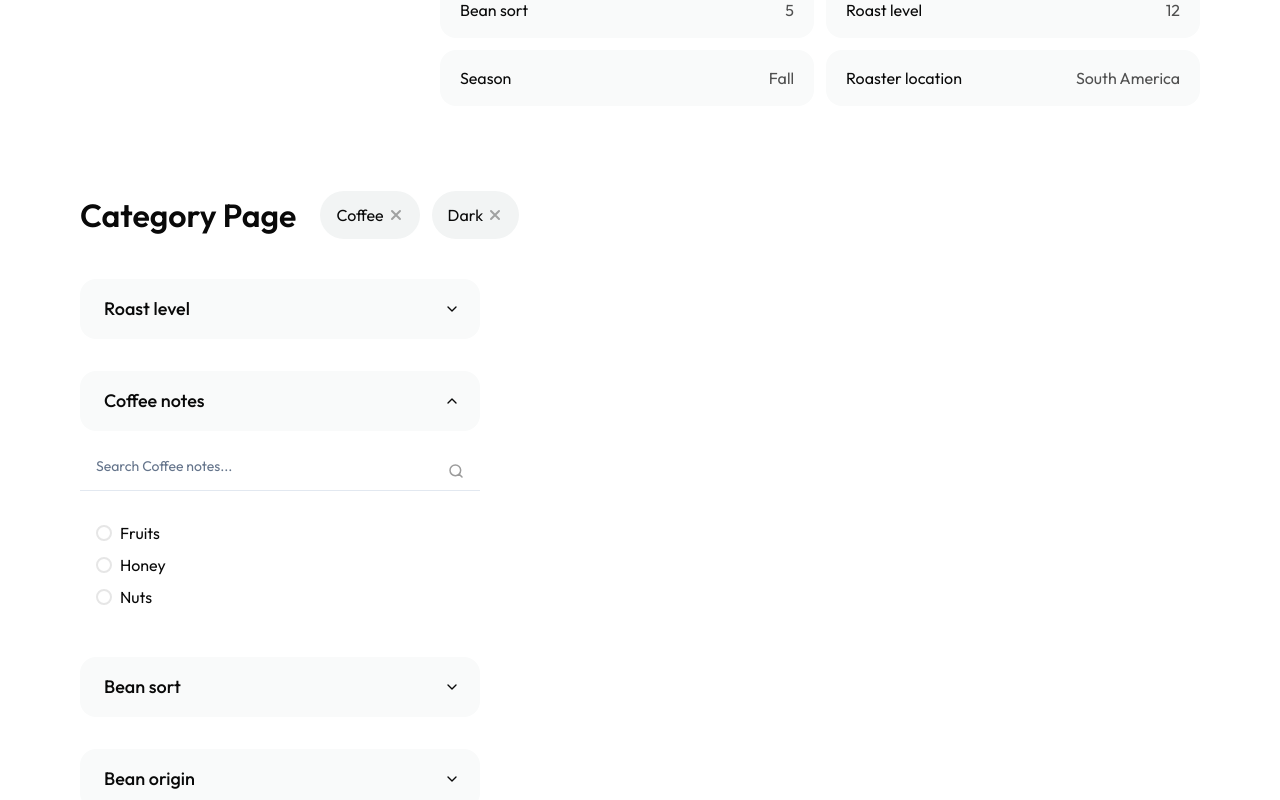
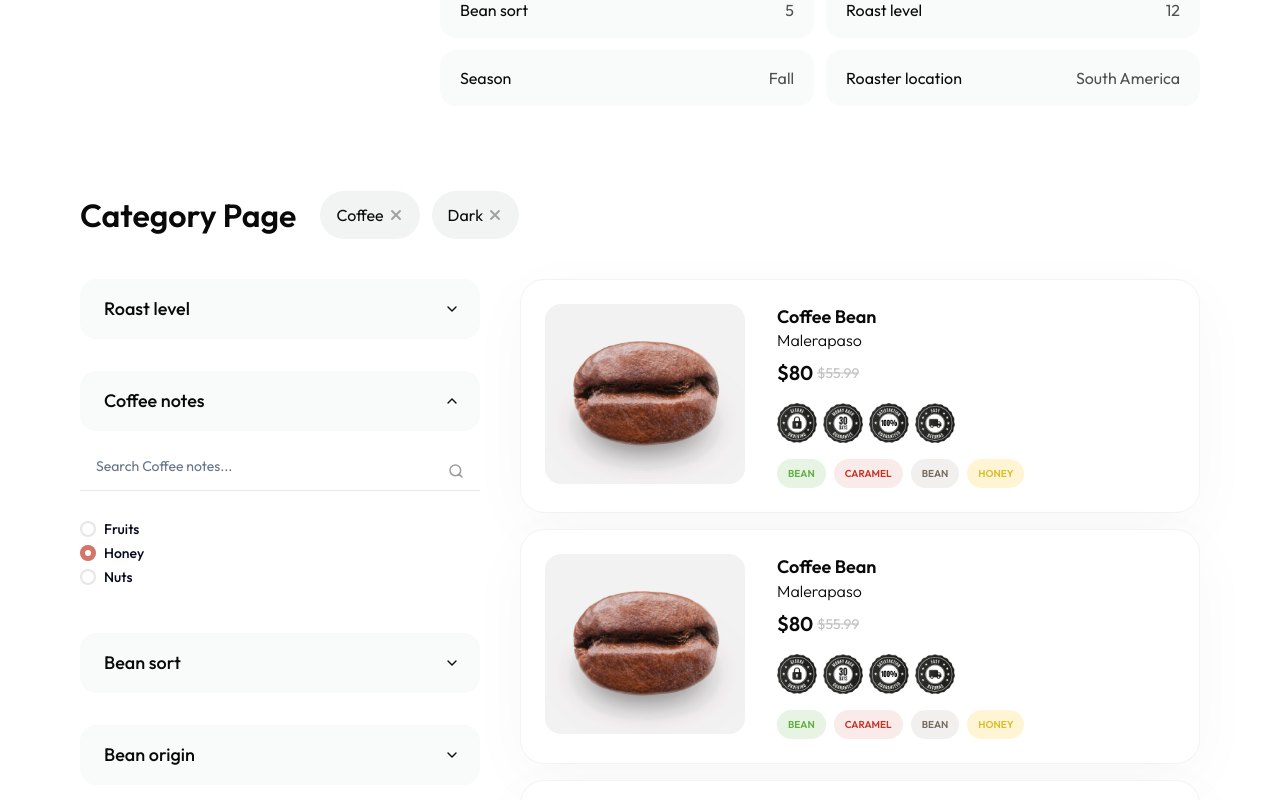
Before and after one commit to neharadialcode/shadcn-practice, a Next.js app: page / in a window 1280 px wide. Both pictures are taken after a click on the button "Coffee notes". Shown: the part 7952-8752 px from the top of the page. Built offline with nearby package versions, Linux system fonts and the light colour scheme.

Commit message:
merge code with slider branch and install checkbox

```diff
--- a/package.json
+++ b/package.json
@@ -10,6 +10,7 @@
   },
   "dependencies": {
     "@radix-ui/react-accordion": "^1.1.2",
+    "@radix-ui/react-checkbox": "^1.0.4",
     "@radix-ui/react-dialog": "^1.0.5",
     "@radix-ui/react-label": "^2.0.2",
     "@radix-ui/react-navigation-menu": "^1.1.4",
--- a/src/components/BeanCategory.jsx
+++ b/src/components/BeanCategory.jsx
@@ -11,11 +11,12 @@ import { beanCategories } from "./Helper";
 import { Input } from "./ui/input";
 import { Label } from "./ui/label";
 import { RadioGroup, RadioGroupItem } from "./ui/radio-group";
+import CategoryProduct from "./CategoryProduct";
 
 const BeanCategory = () => {
   return (
     <div className="pt-[45px] md:pb-20 pb-[45px] max-w-[1120px] mx-auto xl:px-0 px-3">
-      <div className="flex gap-6 items-center mb-10">
+      <div className="flex gap-6 sm:items-center sm:flex-row flex-col mb-10">
         <h2 className="font-semibold text-[32px] leading-[38.4px] text-[#090909]">
           Category Page
         </h2>
@@ -34,14 +35,15 @@ const BeanCategory = () => {
           </Button>
         </div>
       </div>
-      <div className="max-w-[400px]">
+      <div className="flex flex-col sm:flex-row gap-4 lg:gap-10">
+        <div className="lg:max-w-[400px] md:max-w-[300px] w-full">
           <Accordion type="single" collapsible className="w-full">
             {beanCategories.map((category, index) => {
               return (
                 <AccordionItem
-                // key={index}
+                  key={index}
                   value={index}
-                defaultOpen={index === 1}
+                  defaultOpen={index === 0}
                   className="mb-8  border-b-0"
                 >
                   <AccordionTrigger className="ps-6 pe-5 py-4 bg-[#f9fafa] rounded-2xl hover:no-underline font-medium text-lg text-[#090909]">
@@ -60,27 +62,14 @@ const BeanCategory = () => {
                         className="border-0 pb-4 px-4 border-b rounded-none focus-visible:outline-none focus-visible:ring-0"
                       />
                     </div>
-                  <RadioGroup defaultValue="">
-                    {category.categories.map((category, index) => {
-                        return (
-                        <div
-                          key={index}
-                          className="flex items-center gap-2 px-4"
-                        >
-                          <RadioGroupItem value={category} id={category} className="focus-visible:bg-[#D3756B]" />
-                          <Label className="cursor-pointer font-normal text-base text-[#090909]" htmlFor={category}>
-                            {category}
-                          </Label>
-                        </div>
-                      );
-                    })}
-                    </RadioGroup>
+                    <div>{category.type}</div>
                   </AccordionContent>
                 </AccordionItem>
               );
             })}
-
           </Accordion>
+        </div>
+        <CategoryProduct />
       </div>
     </div>
   );
--- a/src/components/CategoryProduct.jsx
+++ b/src/components/CategoryProduct.jsx
@@ -24,11 +24,6 @@ import { beanProductList } from "./Helper"
 const CategoryProduct = () => {
     return (
         <>
-            <div className="max-w-[1120px] px-3 mx-auto xl:px-0">
-                <div className="flex flex-col sm:flex-row md:gap-4 lg:gap-10">
-                    <div className="md:max-w-[300px] lg:max-w-[400px] w-full">
-                        <p>Lorem, ipsum dolor sit amet consectetur adipisicing elit. Eius magni ullam, explicabo quas quia molestias repellendus voluptates, vero incidunt provident fugiat culpa itaque doloribus accusamus obcaecati voluptatem fugit consectetur fuga!</p>
-                    </div>
                     <div className="flex flex-col w-full gap-4">
                         {beanProductList.map((value, index) => {
                             return (
@@ -62,8 +57,6 @@ const CategoryProduct = () => {
                             )
                         })}
                     </div>
-                </div>
-            </div>
         </>
     )
 }
--- a/src/components/Helper.jsx
+++ b/src/components/Helper.jsx
@@ -6,6 +6,7 @@ import {
   OrangeBadge,
   RedeBadge,
 } from "./AllBadges";
+import { CheckboxInputs, RadioInputs } from "./InputAll";
 
 export const roasterKeyFeatures = [
   {
@@ -449,55 +450,66 @@ export const beanProductList = [
 // ====== BEAN CATEGORY ===========
 export const beanCategories = [
   {
+    id:1,
     heading: "Roast level",
     placeholder: "Search Roast level...",
-    categories: ["Light", "Medium", "Dark"],
-    type: "radio",
+    // categories: ["Light", "Medium", "Dark"],
+
+    fillType: <RadioInputs />
   },
   {
+    id:2,
     heading: "Coffee notes ",
     placeholder: "Search Coffee notes...",
-    categories: ["Fruits", "Honey", "Nuts"],
-    type: "radio",
+    // categories: ["Fruits", "Honey", "Nuts"],
+
+    type: <RadioInputs firstName="Fruits" secondName="Honey" thirdName="Nuts" />
   },
   {
+    id:3,
     heading: "Bean sort",
     placeholder: "Search Bean sort...",
-    categories: ["Arabica", "Robusta SL28"],
-    type: "checkbox",
+    // categories: ["Arabica", "Robusta SL28"],
+
   },
   {
+    id:4,
     heading: "Bean origin ",
     placeholder: "Search Bean origin...",
-    categories: ["Columbia", "Peru"],
-    type: "radio",
+    // categories: ["Columbia", "Peru"],
+
+    type: <CheckboxInputs firstName="Columbia" secondName="Peru" />
   },
-
   {
+    id:5,
     heading: "Altitude (m)",
     placeholder: "Search Roast level...",
-    categories: ["Light", "Medium", "Dark"],
+    // categories: ["Light", "Medium", "Dark"],
   },
   {
+    id:6,
     heading: "Coffee type ",
     placeholder: "Search Coffee type...",
-    categories: ["Whole bean", "Pre-grind", "Pod"],
-    type: "radio",
+    // categories: ["Whole bean", "Pre-grind", "Pod"],
+
   },
   {
+    id:1,
     heading: "Roaster location ",
     placeholder: "Search Roaster location...",
-    categories: ["Sweden", "France", "USA"],
-    type: "checkbox",
+    // categories: ["Sweden", "France", "USA"],
+
   },
   {
+    id:7,
     heading: "Certifications ",
     placeholder: "Search Certifications...",
-    categories: ["Rainforest", "fair trade"],
-    type: "checkbox",
+    // categories: ["Rainforest", "fair trade"],
+
   },
   {
+    id:8,
     heading: "Subscription ",
-    categories: ["Yes", "No"],
+    // categories: ["Yes", "No"],
   },
 ];
--- /dev/null
+++ b/src/components/InputAll.jsx
@@ -0,0 +1,43 @@
+import React from 'react'
+import { Label } from "@/components/ui/label"
+import { RadioGroup, RadioGroupItem } from "@/components/ui/radio-group"
+export const RadioInputs = (props) => {
+    return (
+        <>
+            <RadioGroup defaultValue="comfortable">
+                <div className="flex items-center space-x-2">
+                    <RadioGroupItem value="default" id="r1" />
+                    <Label htmlFor="r1">{props.firstName}</Label>
+                </div>
+                <div className="flex items-center space-x-2">
+                    <RadioGroupItem value="comfortable" id="r2" />
+                    <Label htmlFor="r2">{props.secondName}</Label>
+                </div>
+                <div className="flex items-center space-x-2">
+                    <RadioGroupItem value="compact" id="r3" />
+                    <Label htmlFor="r3">{props.thirdName}</Label>
+                </div>
+            </RadioGroup>
+        </>
+    )
+}
+export const CheckboxInputs = (props) => {
+    return (
+        <>
+            <RadioGroup defaultValue="comfortable">
+                <div className="flex items-center space-x-2">
+                    <RadioGroupItem value="default" id="r1" />
+                    <Label htmlFor="r1">{props.firstName}</Label>
+                </div>
+                <div className="flex items-center space-x-2">
+                    <RadioGroupItem value="comfortable" id="r2" />
+                    <Label htmlFor="r2">{props.secondName}</Label>
+                </div>
+                <div className="flex items-center space-x-2">
+                    <RadioGroupItem value="compact" id="r3" />
+                    <Label htmlFor="r3">{props.thirdName}</Label>
+                </div>
+            </RadioGroup>
+        </>
+    )
+}
--- /dev/null
+++ b/src/components/ui/checkbox.jsx
@@ -0,0 +1,22 @@
+import * as React from "react"
+import * as CheckboxPrimitive from "@radix-ui/react-checkbox"
+import { Check } from "lucide-react"
+
+import { cn } from "@/lib/utils"
+
+const Checkbox = React.forwardRef(({ className, ...props }, ref) => (
+  <CheckboxPrimitive.Root
+    ref={ref}
+    className={cn(
+      "peer h-4 w-4 shrink-0 rounded-sm border border-primary ring-offset-background focus-visible:outline-none focus-visible:ring-2 focus-visible:ring-ring focus-visible:ring-offset-2 disabled:cursor-not-allowed disabled:opacity-50 data-[state=checked]:bg-primary data-[state=checked]:text-primary-foreground",
+      className
+    )}
+    {...props}>
+    <CheckboxPrimitive.Indicator className={cn("flex items-center justify-center text-current")}>
+      <Check className="h-4 w-4" />
+    </CheckboxPrimitive.Indicator>
+  </CheckboxPrimitive.Root>
+))
+Checkbox.displayName = CheckboxPrimitive.Root.displayName
+
+export { Checkbox }
```
Also changed, not shown: 1 other file (tests, documents, lock files or other folders). Lines whose indentation alone changed are shown as unchanged.
